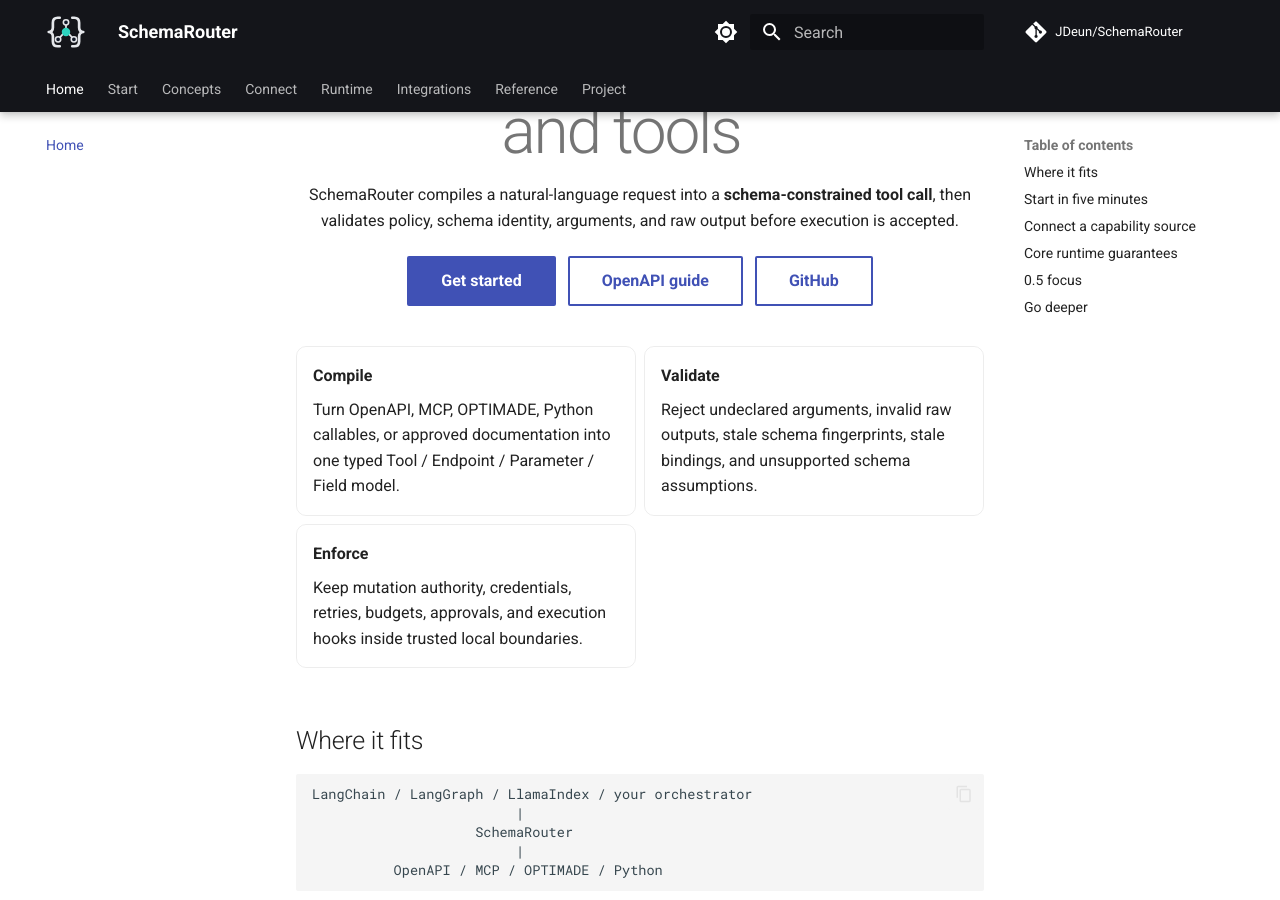
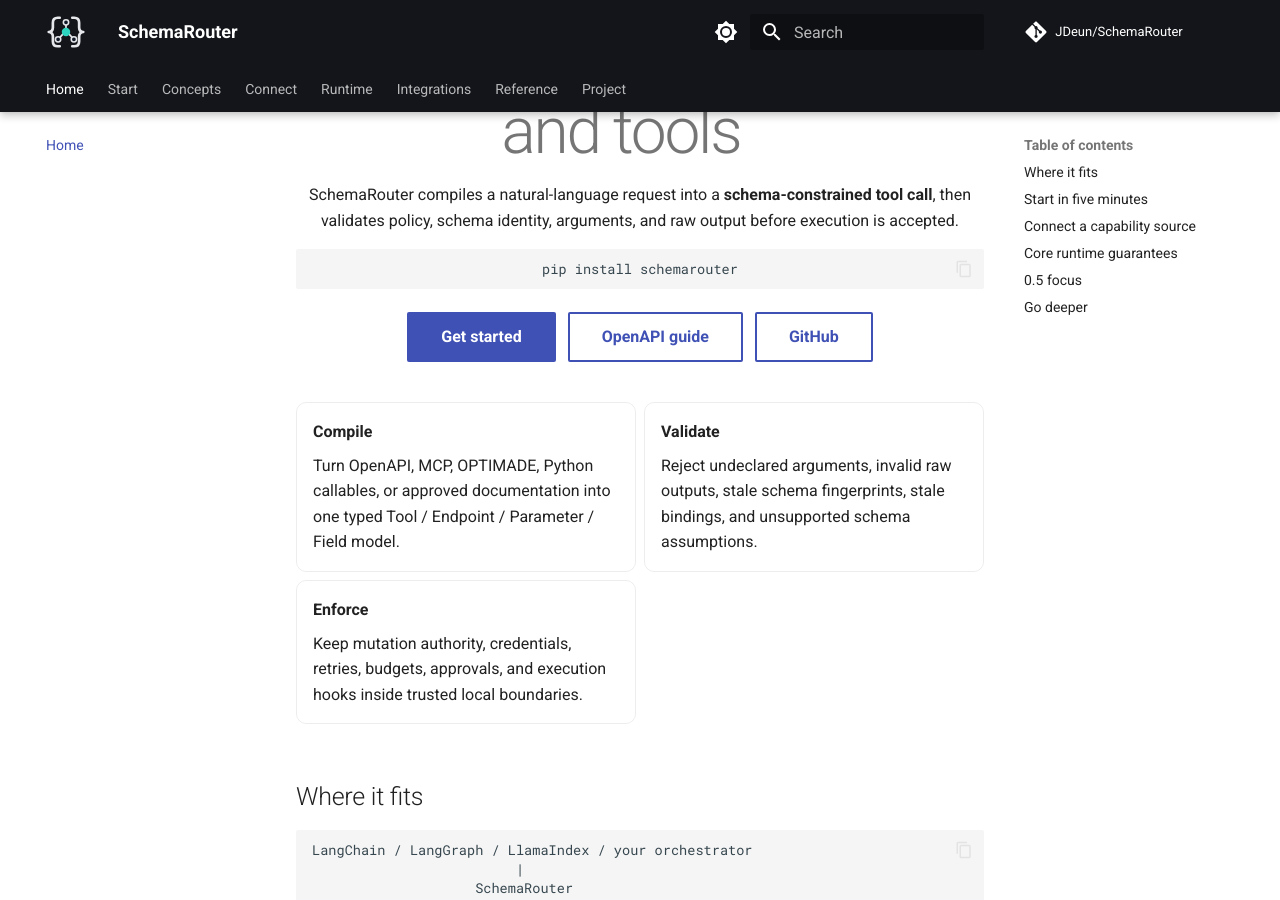
Before and after one commit to JDeun/SchemaRouter, an MkDocs documentation site: the page built from docs/index.md, in a window 1280 px wide and 900 px high, scrolled down 456 px. Built offline with MkDocs 1.6.1 and Material for MkDocs 9.7.7, drawn with Linux system fonts in a browser that asks for light colours; comment, search, counter and statistics services are not loaded.

Commit message:
docs: surface installation in homepage hero

````diff
--- a/docs/index.md
+++ b/docs/index.md
@@ -11,6 +11,10 @@
 
 SchemaRouter compiles a natural-language request into a **schema-constrained tool call**, then
 validates policy, schema identity, arguments, and raw output before execution is accepted.
+
+```bash
+pip install schemarouter
+```
 
 [Get started](getting-started/installation.md){ .md-button .md-button--primary }
 [OpenAPI guide](guides/openapi.md){ .md-button }
````
